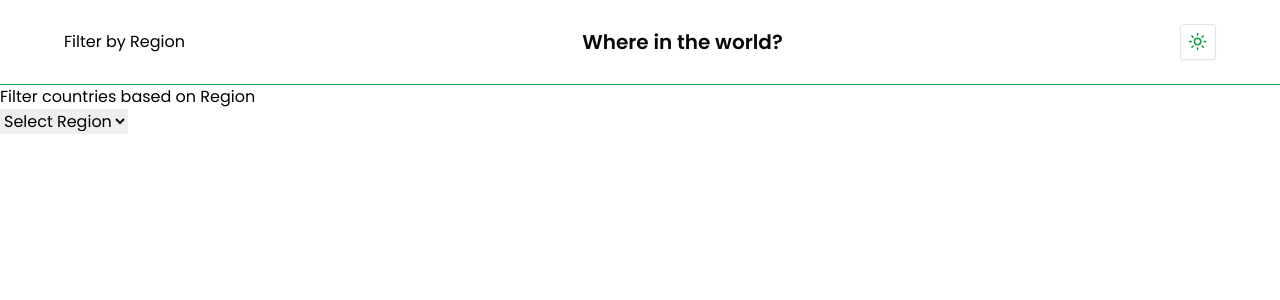
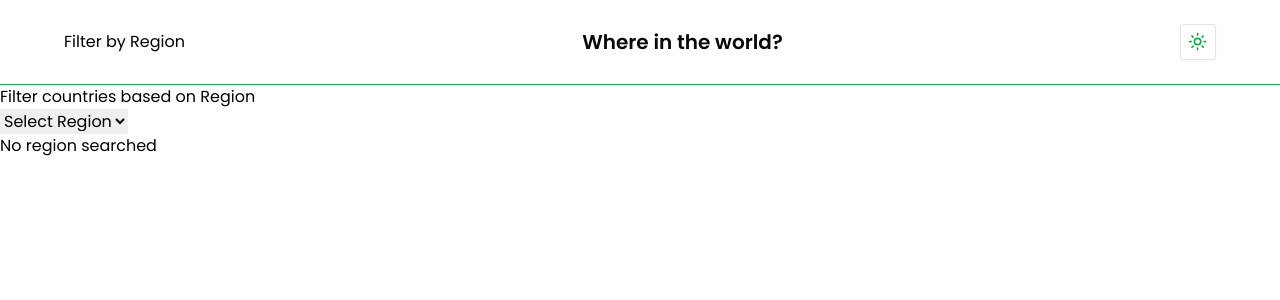
Before and after one commit to LucasAnselmoSilva12345/restCountriesInTheWorld, a React (Vite) app: page /filter-by-region in a window 1280 px wide. Shown: the top 300 px of the page. Built offline with nearby package versions, Linux system fonts and the light colour scheme.

Commit message:
feat: Adionatial condictions to search countries
Signed-off-by: LucasAnselmoSilva12345 <lucasanselmodasilva02@gmail.com>

```diff
--- a/src/components/FilterCountriesByRegion.tsx
+++ b/src/components/FilterCountriesByRegion.tsx
@@ -29,11 +29,10 @@ export function FilterCountriesByRegion({
         <option value="Oceania">Oceania</option>
       </select>
 
-      {selectedRegion && (
-        <div>
-          <h3>Countries in {selectedRegion}</h3>
-          <Card countries={filteredCountries} />
-        </div>
+      {selectedRegion ? (
+        <Card countries={filteredCountries} />
+      ) : (
+        <p>No region searched</p>
       )}
     </div>
   );
```
